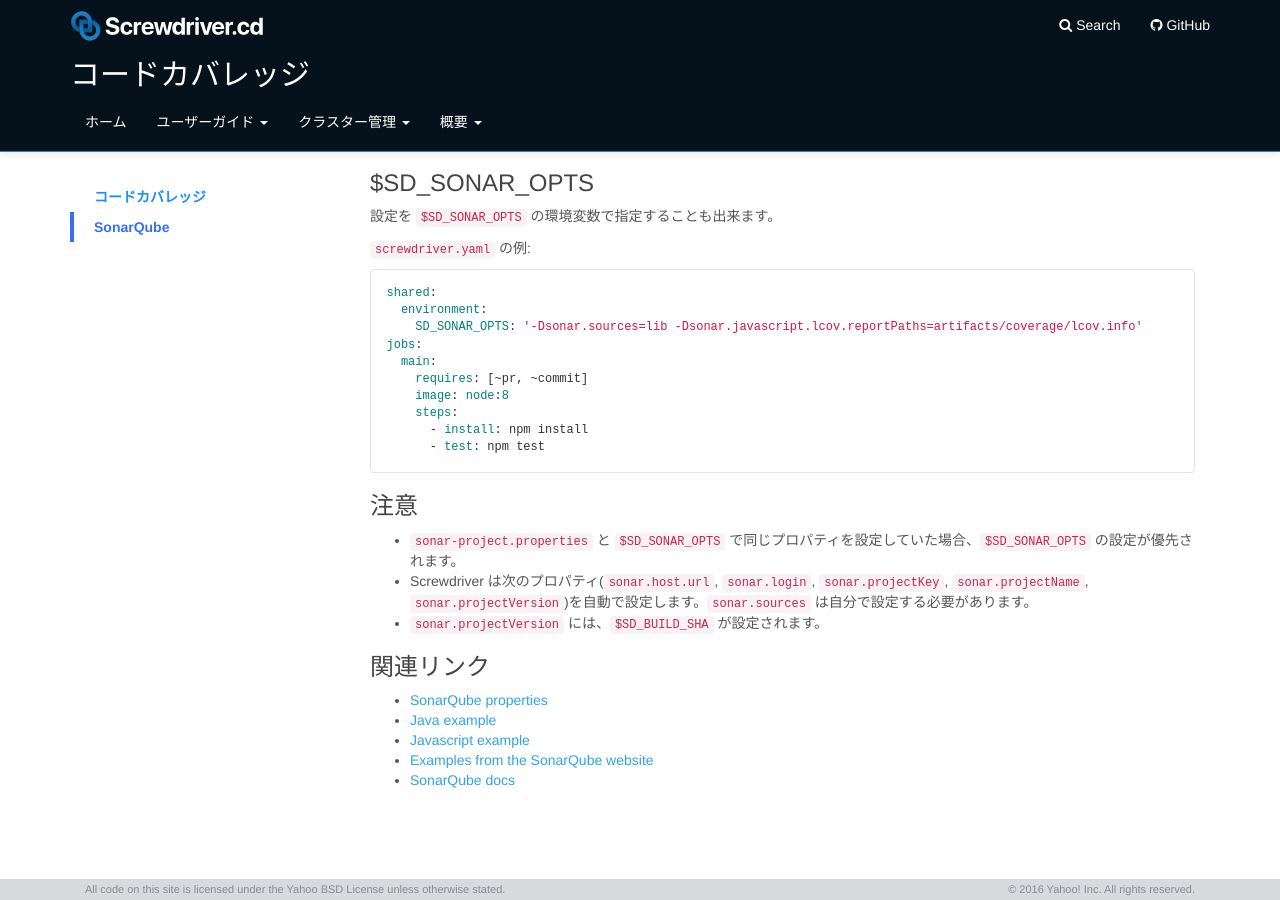
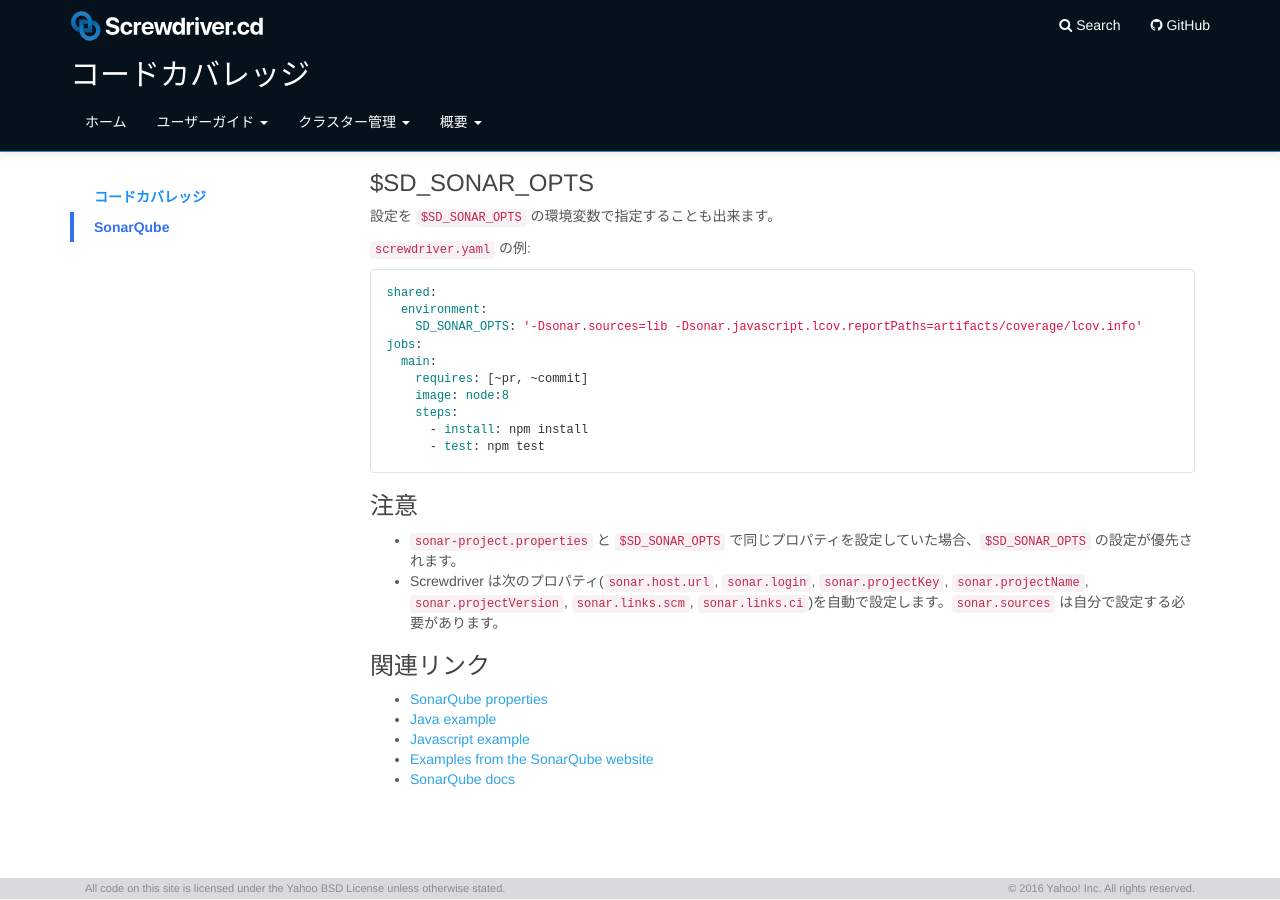
Before and after one commit to screwdriver-cd/guide, a Jekyll site: the page built from docs/ja/user-guide/configuration/code-coverage.md, in a window 1280 px wide and 900 px high, scrolled down 1029 px. Built offline with Jekyll 4.4.1, drawn with Linux system fonts in a browser that asks for light colours.

Commit message:
Update code-coverage.md

```diff
--- a/docs/ja/user-guide/configuration/code-coverage.md
+++ b/docs/ja/user-guide/configuration/code-coverage.md
@@ -55,8 +55,7 @@ jobs:
 ### 注意
 
 - `sonar-project.properties` と `$SD_SONAR_OPTS` で同じプロパティを設定していた場合、`$SD_SONAR_OPTS` の設定が優先されます。
-- Screwdriver は次のプロパティ(`sonar.host.url`, `sonar.login`, `sonar.projectKey`, `sonar.projectName`, `sonar.projectVersion`)を自動で設定します。`sonar.sources` は自分で設定する必要があります。
-- `sonar.projectVersion` には、`$SD_BUILD_SHA` が設定されます。
+- Screwdriver は次のプロパティ(`sonar.host.url`, `sonar.login`, `sonar.projectKey`, `sonar.projectName`, `sonar.projectVersion`, `sonar.links.scm`, `sonar.links.ci`)を自動で設定します。`sonar.sources` は自分で設定する必要があります。
 
 ### 関連リンク
 - [SonarQube properties](https://docs.sonarqube.org/display/SONAR/Analysis+Parameters)
```
